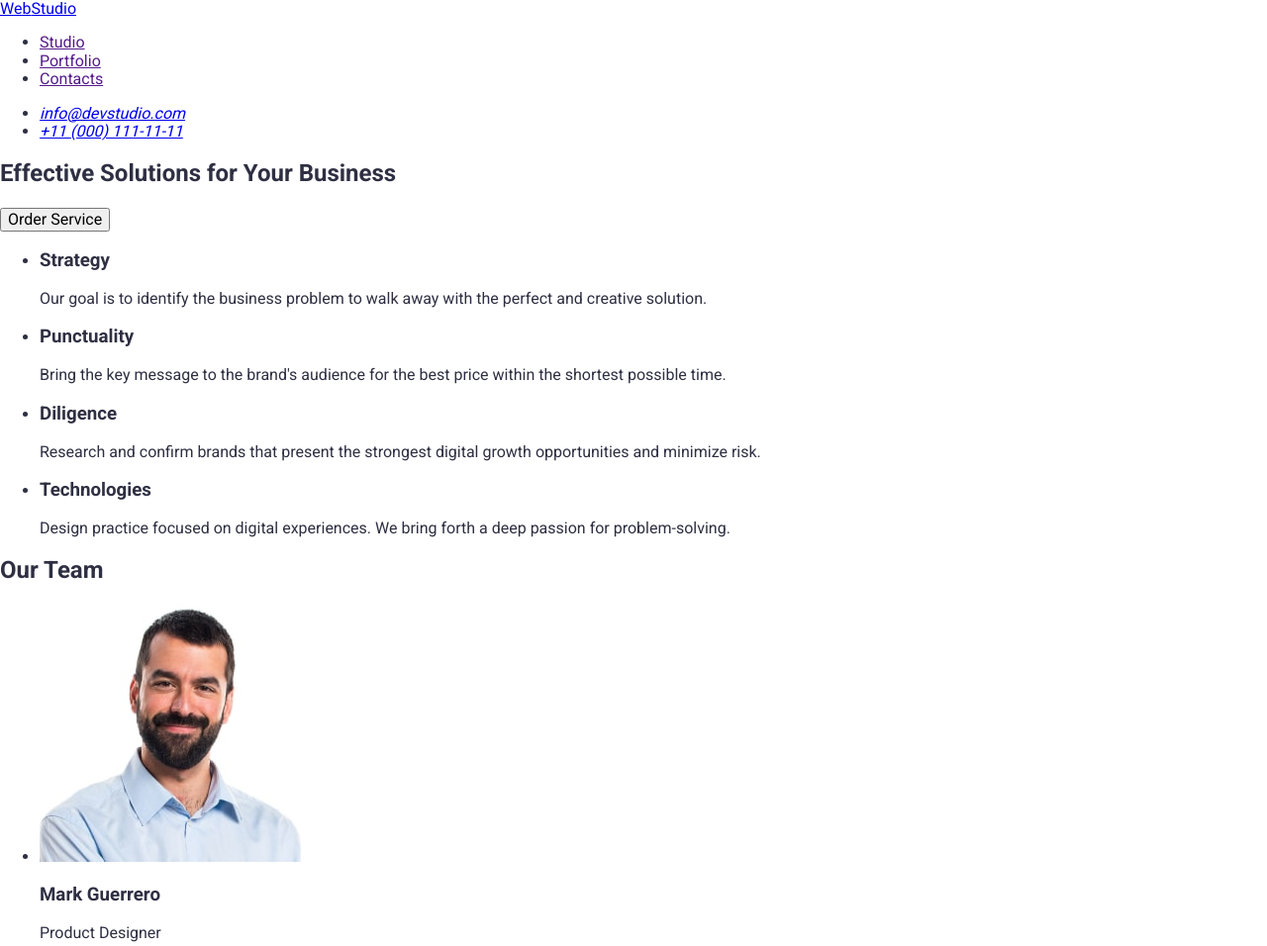
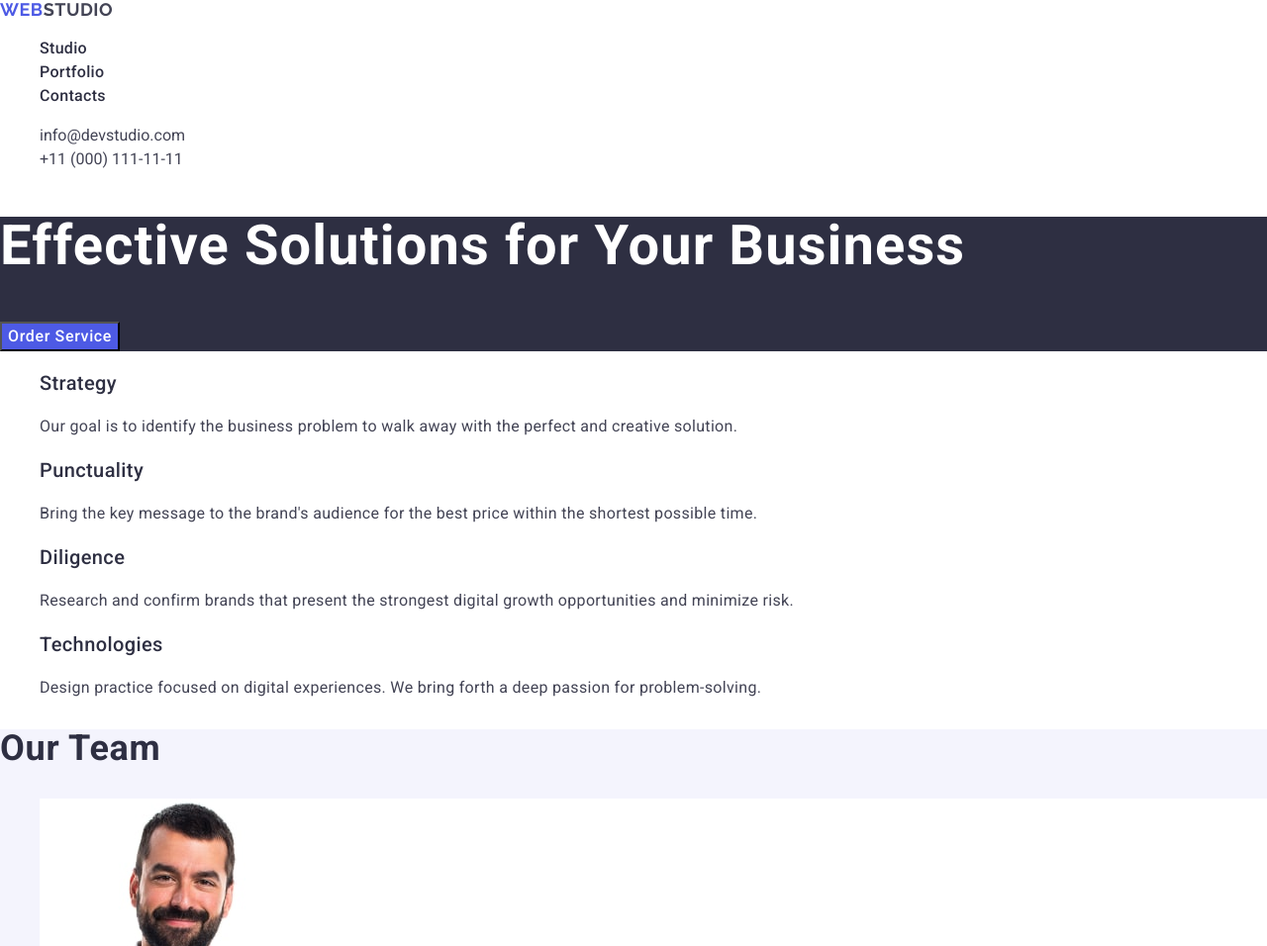
Before and after one commit to MariaYefimenko/goit-homework-02, a plain HTML site: page index.html in a window 1280 px wide. Shown: the top 956 px of the page at 99% size. Drawn offline with nearby package versions, Linux system fonts and the light colour scheme.

Commit message:
pre-final project.

```diff
--- a/css/styles.css
+++ b/css/styles.css
@@ -1,3 +1,93 @@
+body {
+    font-family: Roboto;
+    color: #2E2F42;
+}
+
+.header-logo-link {
+    list-style: none;
+    text-decoration: none;
+    color: #434455;
+    font-family: Raleway;
+    font-size: 18px;
+    font-weight: 700;
+    line-height: 1.16;
+    letter-spacing: 0.03em;
+    text-transform: uppercase;
+}
+
+.header-logo-color {
+    color: #4D5AE5;
+    font-family: Raleway;
+    font-size: 18px;
+    font-weight: 700;
+    line-height: 1.16;
+    letter-spacing: 0.03em;
+    text-transform: uppercase;
+}
+
+.navigation-item {
+    text-decoration: none;
+    color: #2E2F42;
+    font-family: Roboto;
+    font-size: 16px;
+    font-weight: 500;
+    line-height: 1.5;
+    letter-spacing: 0.02em;
+}
+.navigation-item:hover,
+.navigation-item:active {
+    color:#404BBF;
+}
+
+.navigation-sectors {
+    list-style: none;
+}
+
+.header-address-list {
+    list-style: none;
+}
+
+.header-address-links {
+    text-decoration: none;
+    color:#434455;
+    font-style: normal;
+    font-size: 16px;
+    font-weight: 400;
+    line-height: 1.5;
+    letter-spacing: 0.02;
+}
+.header-address-links:hover,
+.header-address-links:focus {
+    color: #404BBF;
+}
+
+.main-section {
+    background-color: #2E2F42;
+}
+
+.main-header-first {
+    color: #FFF;
+    font-family: Roboto;
+    font-size: 56px;
+    font-weight: 700;
+    line-height: 1.06;
+    letter-spacing: 0.02em;
+}
+
+.main-button {
+    font-size: 16px;
+    font-weight: 500;
+    line-height: 1.5;
+    letter-spacing: 0.04em;
+    color:#FFFFFF;
+    background-color: #4D5AE5;
+}
+.main-button:hover,
+.main-button:active {
+    background-color: #404BBF;
+}
+.second-section {}
+
 .visually-hidden {
     position: absolute;
     width: 1px;
@@ -11,7 +101,126 @@
     overflow: hidden;
 }
 
-body {
-    font-family: Roboto;
-    color: #2E2F42;
+.second-section-list {
+    list-style: none;
 }
+
+.second-section-item {}
+
+.second-section-header {
+    font-size: 20px;
+    font-weight: 500;
+    line-height: 1.2;
+    letter-spacing: 0.02em;
+}
+
+.second-section-text {
+    color: #434455;
+    font-size: 16px;
+    font-weight: 400;
+    line-height: 1.5;
+    letter-spacing: 0.02em;
+}
+
+.third-section {
+    background-color: #F4F4FD;
+}
+
+.third-section-header {
+    font-size: 36px;
+    font-weight: 700;
+    line-height: 1.11;
+    letter-spacing: 0.02em;
+    text-transform: capitalize;
+}
+
+.third-section-list {
+    list-style: none;
+}
+
+.third-section-item {
+    background-color: #FFFFFF;
+}
+
+.third-section-img {}
+
+.third-section-hthree {
+    font-size: 20px;
+    font-weight: 500;
+    line-height: 1.2;
+    letter-spacing: 0.02em;
+}
+
+.third-section-text {
+    color: #434455;
+    font-size: 16px;
+    font-weight: 400;
+    line-height: 1.5;
+    letter-spacing: 0.02em;
+}
+
+.fourth-section {}
+
+.fourth-section-header {
+    font-size: 36px;
+    font-weight: 700;
+    line-height: 1.11;
+    letter-spacing: 0.02em;
+        text-transform: capitalize;
+}
+
+.fourth-section-list {
+    list-style: none;
+}
+
+.fourth-section-item {}
+
+.fourth-section-img {}
+
+.fourth-section-hthree {
+    font-size: 20px;
+    font-weight: 500;
+    line-height: 1.2;
+    letter-spacing: 0.02em;
+}
+
+.fourth-section-class {
+    color: #434455;
+    font-size: 16px;
+    font-weight: 400;
+    line-height: 1.5;
+    letter-spacing: 0.02em;
+}
+
+.footer {
+    background-color: #2E2F42;
+}
+
+.footer-logo {
+    text-decoration: none;
+    color: #F4F4FD;
+    font-family: Raleway;
+    font-size: 18px;
+    font-weight: 700;
+    line-height: 1.16;
+    letter-spacing: 0.03em;
+    text-transform: uppercase;
+}
+
+.footer-logo-color {
+    color: #4D5AE5;
+    font-family: Raleway;
+    font-size: 18px;
+    font-weight: 700;
+    line-height: 1.16;
+    letter-spacing: 0.03em;
+    text-transform: uppercase;
+}
+
+.footer-text {
+    color: #F4F4FD;
+    font-size: 16px;
+    font-weight: 400;
+    line-height: 1.15;
+    letter-spacing: 0.02em;
+    }
--- a/index.html
+++ b/index.html
@@ -13,13 +13,13 @@
 </head>
 
 <body>
-    <header>
+    <header class="header-section">
         <nav class="navigation">
-            <a class="header-logo" href="./index.html"><span class="header-logo-color">Web</span>Studio</a>
+            <a class="header-logo-link" href="./index.html"><span class="header-logo-color">Web</span>Studio</a>
             <ul class="navigation-sectors">
-                <li><a href="">Studio</a></li>
-                <li><a href="">Portfolio</a></li>
-                <li><a href="">Contacts</a></li>
+                <li><a class="navigation-item" href="#">Studio</a></li>
+                <li><a class="navigation-item" href="#">Portfolio</a></li>
+                <li><a class="navigation-item" href="#">Contacts</a></li>
             </ul>
         </nav>
         <address class="header-address">
@@ -33,7 +33,6 @@
             </ul>
         </address>
     </header>
-
     <main>
         <section class="main-section">
             <h1 class="main-header-first">Effective Solutions for Your Business</h1>
```
